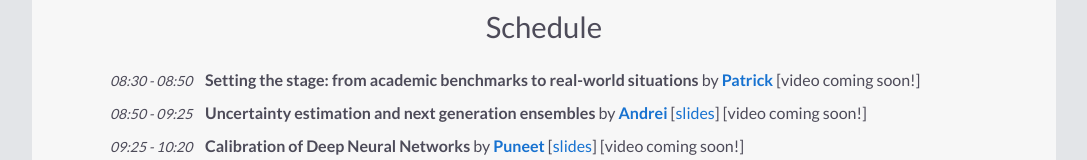
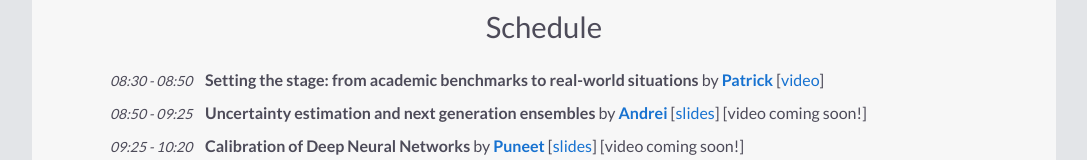
Before and after one commit to abursuc/many-faces-reliability, a plain HTML site: page index.html in a window 1280 px wide. Shown: the part 1340-1500 px from the top of the page, without its empty margins (96-1183 px from the left). Drawn offline with nearby package versions, Linux system fonts and the light colour scheme.

Commit message:
first videos

```diff
--- a/index.html
+++ b/index.html
@@ -103,7 +103,7 @@
   <h2>Schedule</h2>
     <div class="Tentative schedule">
         <p>
-          <span class="announce_date">08:30 - 08:50 </span>   <strong>Setting the stage: from academic benchmarks to real-world situations</strong> by <b><a href="https://ptrckprz.github.io/">Patrick</a></b> [video coming soon!]
+          <span class="announce_date">08:30 - 08:50 </span>   <strong>Setting the stage: from academic benchmarks to real-world situations</strong> by <b><a href="https://ptrckprz.github.io/">Patrick</a></b> [<a href="https://www.youtube.com/watch?v=nbzSt_Hp0ZQ">video</a>]
          </p>
           <p>
          <span class="announce_date">08:50 - 09:25 </span>
```
